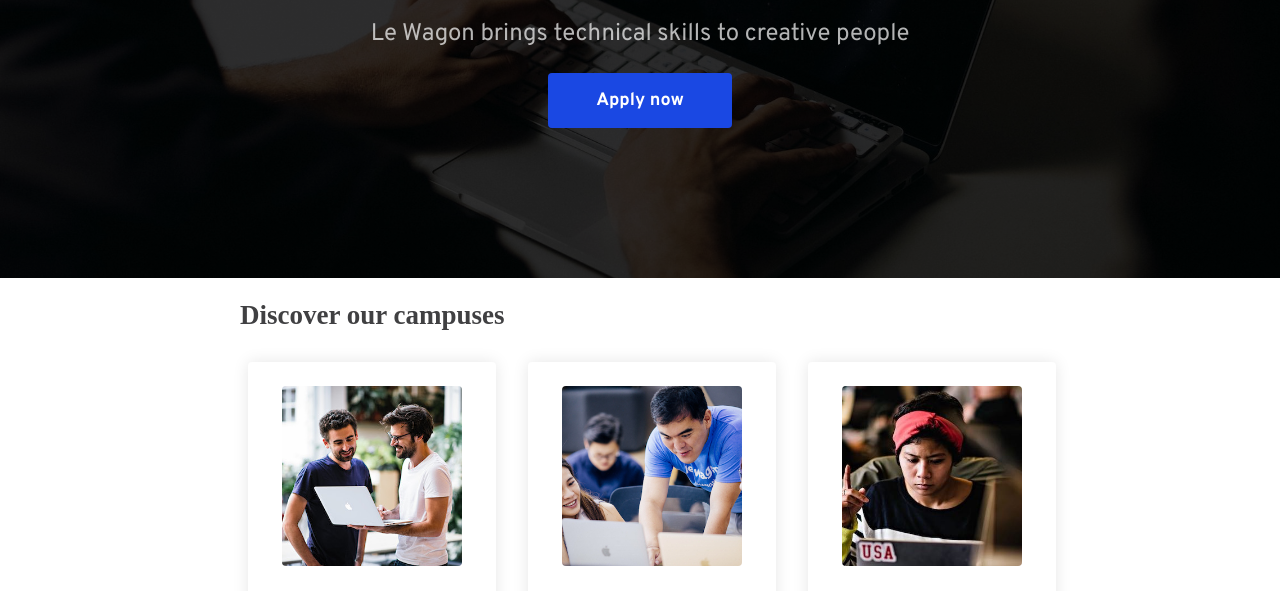
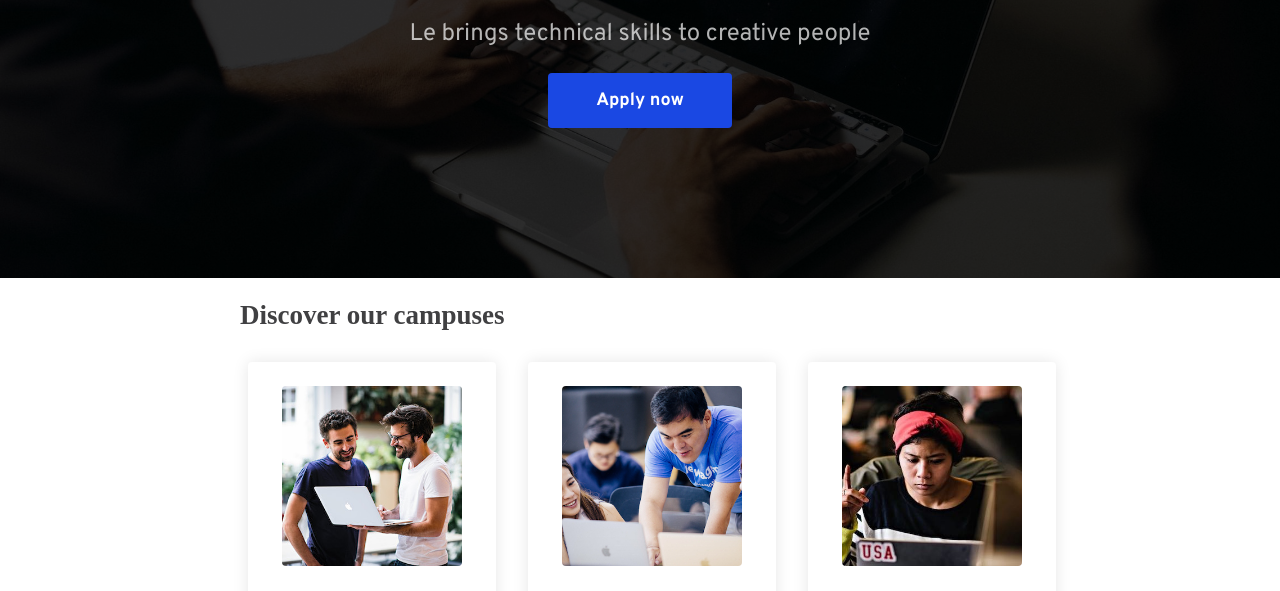
Before and after one commit to kh-amira/landing-, a plain HTML site: page index.html in a window 1280 px wide. Shown: the part 207-798 px from the top of the page. Drawn offline with Linux system fonts and the light colour scheme; a web font is replaced by a local one.

Commit message:
index.html

```diff
--- a/index.html
+++ b/index.html
@@ -2,7 +2,7 @@
 <html lang="en">
 <head>
   <meta charset="UTF-8">
-  <title>Le Wagon - Web Development Sprint</title>
+  <title>Le  - Web Development Sprint</title>
 
   <!-- Change these Google fonts with your own choice -->
   <link href="https://fonts.googleapis.com/css?family=Chivo:700|Overpass:400,700&display=swap" rel="stylesheet">
@@ -14,7 +14,7 @@
   <!-- Banner section -->
 <div class="banner">
 	<h1> Change your life, learn to code </h1>
-	<p>Le Wagon brings technical skills to creative people </p>
+	<p>Le  brings technical skills to creative people </p>
 	<a class="button-blue" href="">Apply now</a>
 
 </div>
```
